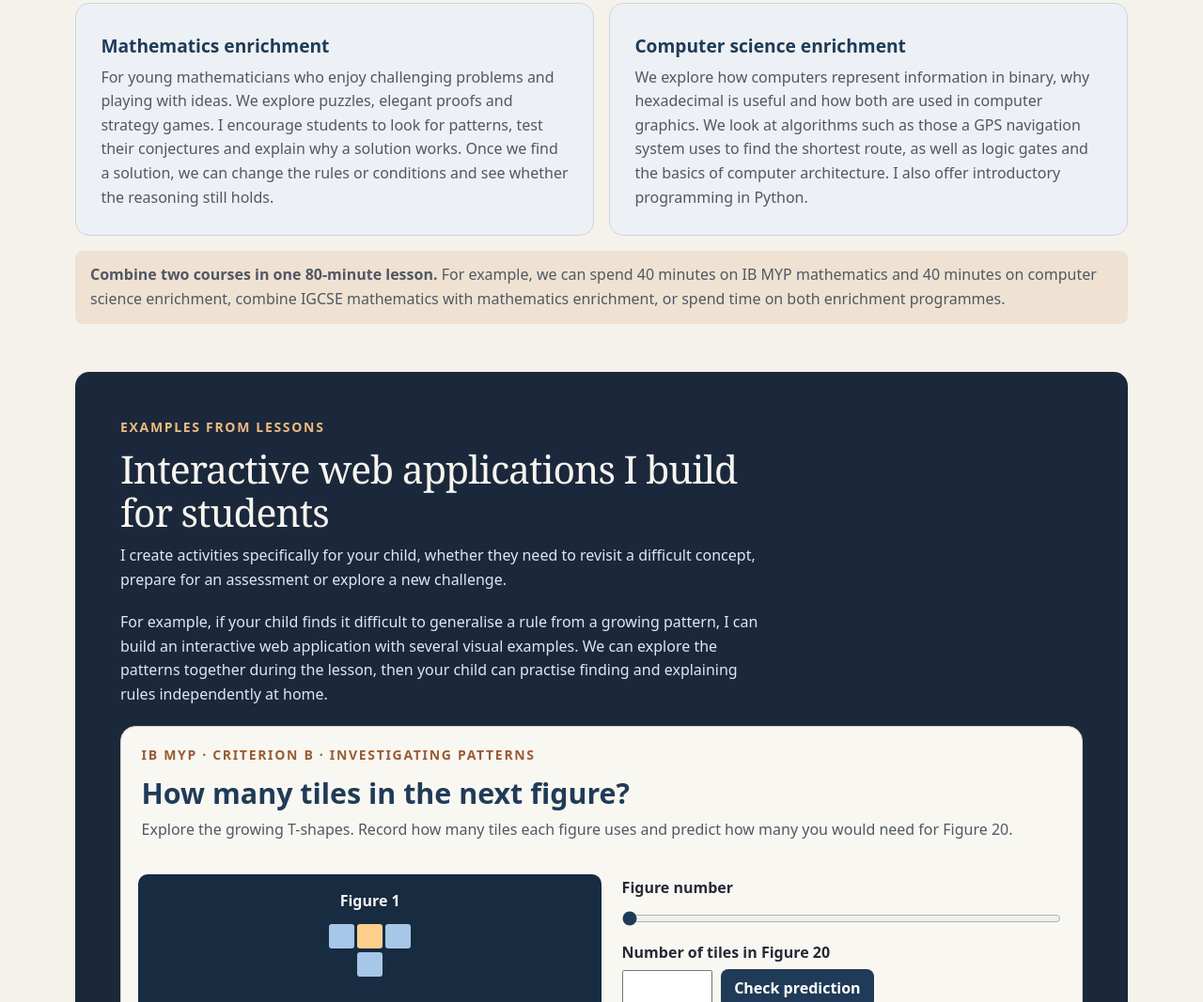
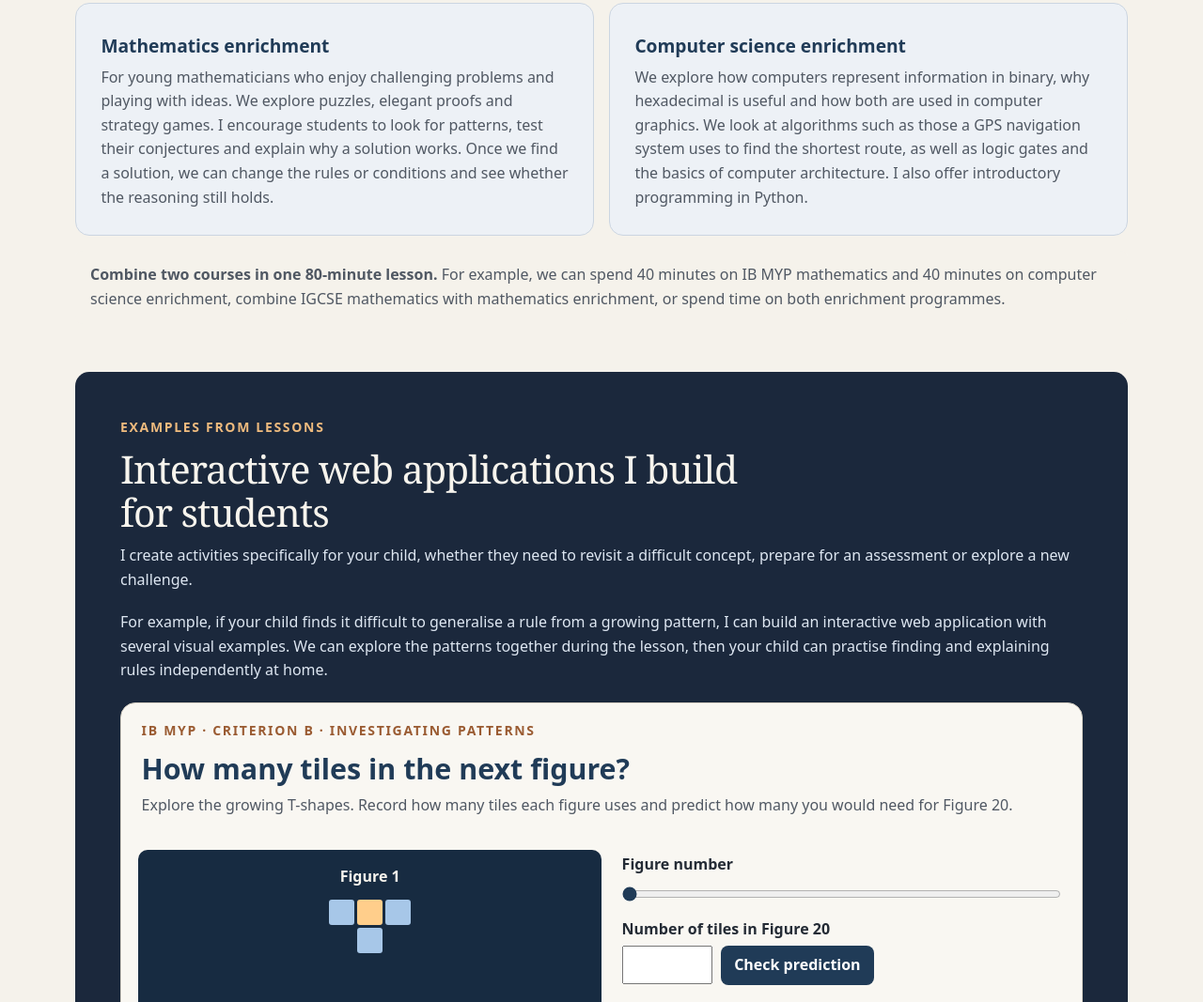
Before and after one commit to fredericjaccard/tutoring, a plain HTML site: page index.html in a window 1280 px wide. Shown: the part 2070-3137 px from the top of the page at 94% size. Drawn offline with Linux system fonts and the light colour scheme.

Commit message:
Add files via upload

```diff
--- a/index.html
+++ b/index.html
@@ -173,7 +173,7 @@ main > #examples {
   padding-inline: clamp(.85rem, 4vw, 3rem);
 }
 #examples-title, #examples > .activity-options-title { color: inherit; }
-#examples > .section-intro { color: #dee7f2; max-width: 76ch; }
+#examples > .section-intro { color: #dee7f2; }
 #examples .showcase { background: #f9f7f2; color: var(--ink); }
 #tile-investigation .pattern-stage { border-radius: 10px; margin: 0 .85rem; }
 .activity-gallery { display: grid; gap: .7rem; grid-template-columns: minmax(0, 1fr); }
@@ -232,7 +232,7 @@ main > .hero { padding-block: clamp(2rem, 6vw, 5rem); }
 .intro-band .section-intro:last-child { margin-bottom: 0; }
 main > #courses, main > #rates, main > #testimonials { border: 0; padding-block: clamp(1.8rem, 4vw, 3.2rem); }
 .curriculum-courses .card { background: white; }
-.course-combinations { background: #efe2d2; border-radius: 8px; padding: .85rem 1rem; }
+.course-combinations { background: var(--bg); border-radius: 8px; padding: .85rem 1rem; }
 main > #examples { padding-block: clamp(1.5rem, 4vw, 3rem); }
 #examples > .kicker { color: #efbb7e; }
 #examples-title { max-width: 30ch; }
```
